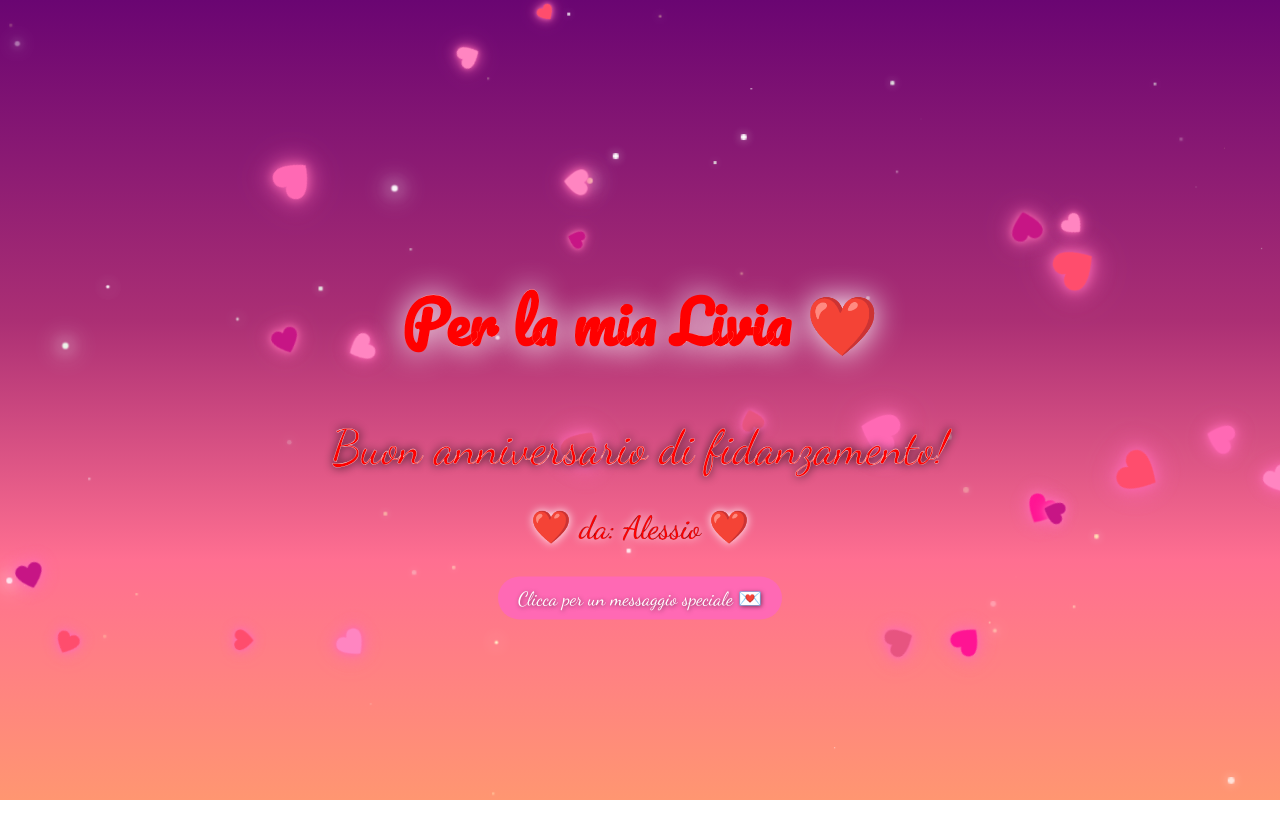
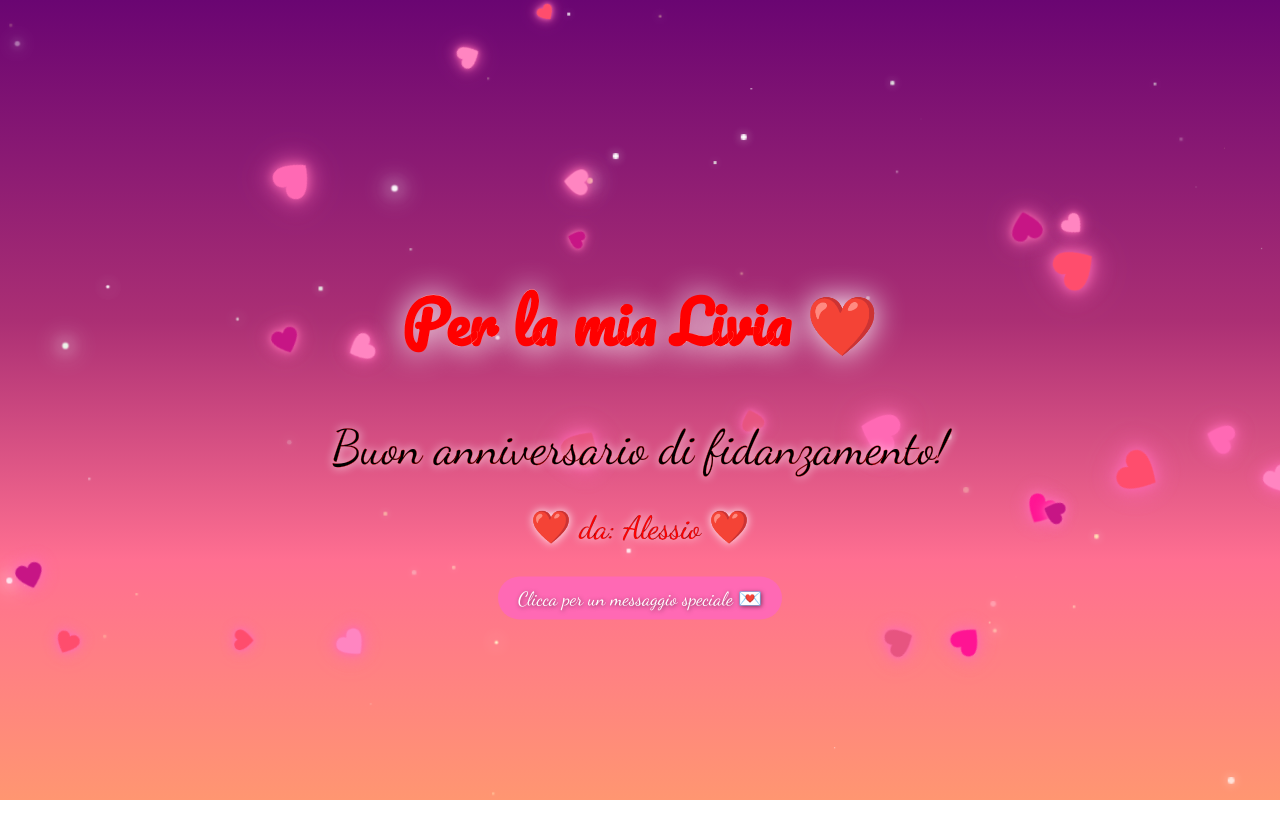
Before and after one commit to alessiom93/fun_01, a Vue app: page / in a window 1280 px wide. Built offline with nearby package versions, Linux system fonts and the light colour scheme; what vue3-particles would draw is missing.

Commit message:
version 5

```diff
--- a/src/components/LoveMessage.vue
+++ b/src/components/LoveMessage.vue
@@ -231,10 +231,10 @@ h1 {
 #message {
   font-size: 3rem;
   margin-bottom: 30px;
-  color: red; /* rosa chiaro in contrasto con sfondo */
-  -webkit-text-stroke: 0.3px #ffffff; /* contorno nero marcato */
-  text-stroke: 0.3px #ffffff;
-  text-shadow: 0.1px 0.1px 10px rgba(0,0,0,1); /* piccolo glow nero */
+  color: rgb(0, 0, 0); /* rosa chiaro in contrasto con sfondo */
+  -webkit-text-stroke: 0.2px #ff0000; /* contorno nero marcato */
+  text-stroke: 0.2px #ff0000;
+  text-shadow: 0.1px 0.1px 10px rgb(255, 255, 255); /* piccolo glow nero */
   animation: heartbeat 2.5s infinite;
 }
 
```
